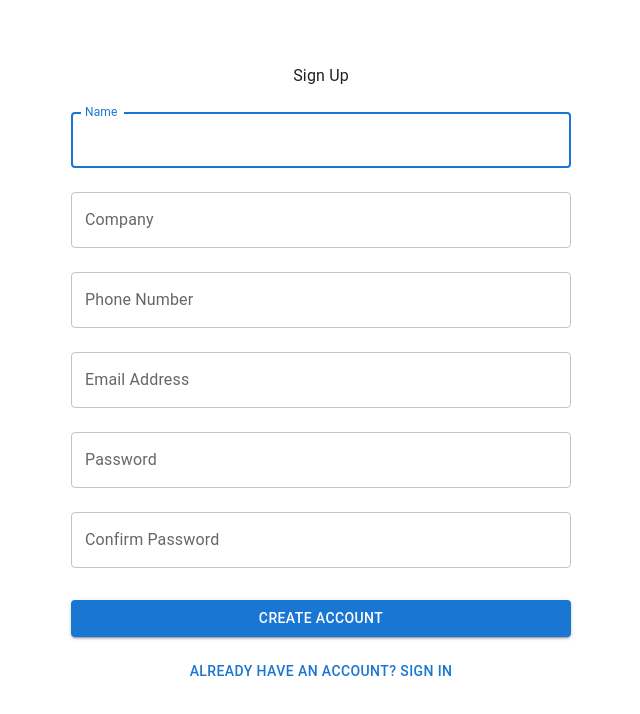
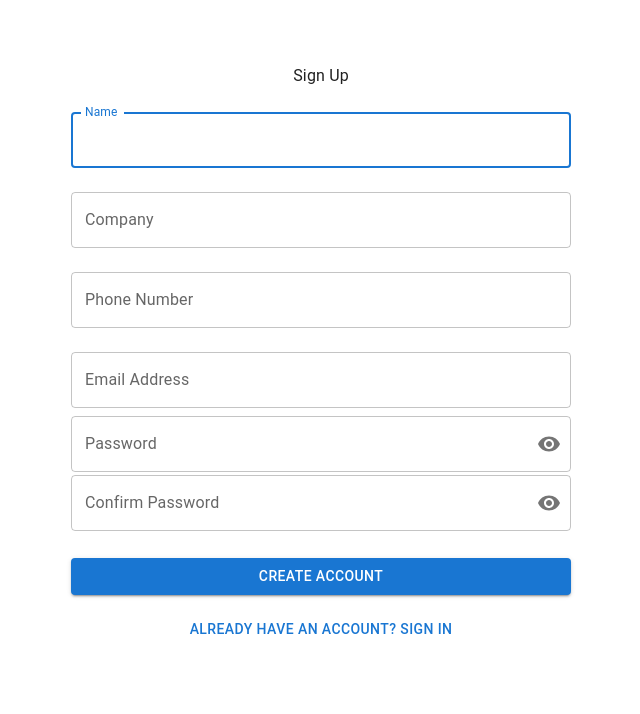
Before and after one commit to jgrimes86/Land-Use-Checklist, a React (Create React App) app in the folder client/: page /login in a window 1280 px wide. Both pictures are taken after a click on the button "DON'T HAVE AN ACCOUNT? SIGN UP". Shown: the top 714 px of the page, without its empty margins (319-959 px from the left). Built offline with nearby package versions, Linux system fonts and the light colour scheme; no server answers.

Commit message:
Add hide/show password functionality on all password inputs

```diff
--- a/client/src/components/ChangePassword.js
+++ b/client/src/components/ChangePassword.js
@@ -1,8 +1,9 @@
 import { useState } from "react";
 import { useFormik } from "formik";
 import * as yup from "yup";
-
-import { Box, Button, Modal, Stack, TextField, Typography } from '@mui/material';
+import { Box, Button, FormControl, FormHelperText, IconButton, InputAdornment, InputLabel, Modal, OutlinedInput, Stack, Typography } from '@mui/material';
+import Visibility from '@mui/icons-material/Visibility';
+import VisibilityOff from '@mui/icons-material/VisibilityOff';
 
 const modalStyle = {
     position: 'absolute',
@@ -19,6 +20,9 @@ const modalStyle = {
 
 function ChangePassword({user, setMessage}) {
     const [error, setError] = useState(null);
+    const [showOldPassword, setShowOldPassword] = useState(false);
+    const [showNewPassword, setShowNewPassword] = useState(false);
+    const [showConfirmPassword, setShowConfirmPassword] = useState(false);
     const [open, setOpen] = useState(false);
     const handleOpen = () => setOpen(true);
     const handleClose = () => setOpen(false);
@@ -64,6 +68,22 @@ function ChangePassword({user, setMessage}) {
         },
     });
 
+    function handleShowOldPassword() {
+        setShowOldPassword((show) => !show)
+    }
+
+    function handleShowNewPassword() {
+        setShowNewPassword((show) => !show)
+    }
+
+    function handleShowConfirmPassword() {
+        setShowConfirmPassword((show) => !show)
+    }
+
+    function handleMouseDownPassword(e) {
+    e.preventDefault()
+    }
+
     return (
         <Box>
             <Button
@@ -82,39 +102,85 @@ function ChangePassword({user, setMessage}) {
                         component="form"
                         onSubmit={passwordFormik.handleSubmit}
                     >
-                        <TextField
-                            margin="normal"
+                        <FormControl variant="outlined" sx={{mb:1, mt:1, width:"100%"}}>
+                            <InputLabel htmlFor="oldPassword">Current Password</InputLabel>
+                            <OutlinedInput
+                                // margin="normal"
                                 fullWidth
                                 name="oldPassword"
-                            type="password"
+                                type={showOldPassword ? "text" : "password" }
                                 label="Current Password"
+                                endAdornment={
+                                    <InputAdornment position="end">
+                                        <IconButton
+                                            aria-label="toggle password visibility"
+                                            onClick={handleShowOldPassword}
+                                            onMouseDown={handleMouseDownPassword}
+                                            edge="end"
+                                        >
+                                        {showOldPassword ? <VisibilityOff /> : <Visibility />}
+                                        </IconButton>
+                                    </InputAdornment>
+                                  }
                                 value={passwordFormik.values.oldPassword}
                                 onChange={passwordFormik.handleChange}
                                 error={!!passwordFormik.errors.oldPassword}
-                            helperText={passwordFormik.errors.oldPassword}
                             />
-                        <TextField
-                            margin="normal"
+                            <FormHelperText>{passwordFormik.errors.oldPassword}</FormHelperText>
+                        </FormControl>
+
+                        <FormControl variant="outlined" sx={{mb:1, mt:1, width:"100%"}}>
+                            <InputLabel htmlFor="newPassword">New Password</InputLabel>
+                            <OutlinedInput
+                                // margin="normal"
                                 fullWidth
                                 name="newPassword"
-                            type="password"
-                            label="New Password"
+                                type={showNewPassword ? "text" : "password" }
+                                label="Current Password"
+                                endAdornment={
+                                    <InputAdornment position="end">
+                                        <IconButton
+                                            aria-label="toggle password visibility"
+                                            onClick={handleShowNewPassword}
+                                            onMouseDown={handleMouseDownPassword}
+                                            edge="end"
+                                        >
+                                        {showNewPassword ? <VisibilityOff /> : <Visibility />}
+                                        </IconButton>
+                                    </InputAdornment>
+                                  }
                                 value={passwordFormik.values.newPassword}
                                 onChange={passwordFormik.handleChange}
                                 error={!!passwordFormik.errors.newPassword}
-                            helperText={passwordFormik.errors.newPassword}
                             />
-                        <TextField
-                            margin="normal"
+                            <FormHelperText>{passwordFormik.errors.newPassword}</FormHelperText>
+                        </FormControl>
+
+                        <FormControl variant="outlined" sx={{mb:1, mt:1, width:"100%"}}>
+                            <InputLabel htmlFor="confirmPassword">Current Password</InputLabel>
+                            <OutlinedInput
                                 fullWidth
                                 name="confirmPassword"
-                            type="password"
-                            label="Confirm Password"
+                                type={showConfirmPassword ? "text" : "password" }
+                                label="Current Password"
+                                endAdornment={
+                                    <InputAdornment position="end">
+                                        <IconButton
+                                            aria-label="toggle password visibility"
+                                            onClick={handleShowConfirmPassword}
+                                            onMouseDown={handleMouseDownPassword}
+                                            edge="end"
+                                        >
+                                            {showConfirmPassword ? <VisibilityOff /> : <Visibility />}
+                                        </IconButton>
+                                    </InputAdornment>
+                                }
                                 value={passwordFormik.values.confirmPassword}
                                 onChange={passwordFormik.handleChange}
                                 error={!!passwordFormik.errors.confirmPassword}
-                            helperText={passwordFormik.errors.confirmPassword}
                             />
+                            <FormHelperText>{passwordFormik.errors.confirmPassword}</FormHelperText>
+                        </FormControl>
 
                         <Stack spacing={2} direction="row">
                             <Button
--- a/client/src/components/EditUser.js
+++ b/client/src/components/EditUser.js
@@ -153,7 +153,6 @@ function EditUser() {
               color: "green",
 
             }}
-            startDecorator={<CheckCircleIcon />}
           >
             <div>
               <div>Success!</div>
--- a/client/src/components/SignIn.js
+++ b/client/src/components/SignIn.js
@@ -3,12 +3,15 @@ import { useState } from "react";
 import { useFormik } from "formik";
 import * as yup from "yup";
 import { useNavigate, useOutletContext } from "react-router-dom";
-
-import { Box, Button, Container, CssBaseline, TextField, Typography } from '@mui/material';
+import { Box, Button, Container, CssBaseline, FormControl, FormHelperText, IconButton, InputAdornment, InputLabel, OutlinedInput, TextField, Typography } from '@mui/material';
+import Visibility from '@mui/icons-material/Visibility';
+import VisibilityOff from '@mui/icons-material/VisibilityOff';
 
 
 function SignIn() {
   const [error, setError] = useState(null);
+  const [showPassword, setShowPassword] = useState(false);
+  const [showConfirmPassword, setShowConfirmPassword] = useState(false);
   const navigate = useNavigate();
   const {setUser, signup, setSignup} = useOutletContext();
 
@@ -68,6 +71,18 @@ function SignIn() {
 
   function toggleForm() {
     setSignup((currentState) => !currentState)
+  }
+
+  function handleShowPassword() {
+    setShowPassword((show) => !show)
+  }
+
+  function handleShowConfirmPassword() {
+    setShowConfirmPassword((show) => !show)
+  }
+
+  function handleMouseDownPassword(e) {
+    e.preventDefault()
   }
 
   return (
@@ -134,30 +149,59 @@ function SignIn() {
                 error={!!formik.errors.email}
                 helperText={formik.errors.email}
             />
-            <TextField
-                margin="normal"
+            <FormControl variant="outlined" sx={{width:"100%"}}>
+              <InputLabel htmlFor="password">Password</InputLabel>
+              <OutlinedInput
                   fullWidth
                   id="password"
                   name="password"
-                type="password"
                   label="Password"
+                  type={showPassword ? "text" : "password" }
+                  endAdornment={
+                    <InputAdornment position="end">
+                    <IconButton
+                      aria-label="toggle password visibility"
+                      onClick={handleShowPassword}
+                      onMouseDown={handleMouseDownPassword}
+                      edge="end"
+                    >
+                      {showPassword ? <VisibilityOff /> : <Visibility />}
+                    </IconButton>
+                  </InputAdornment>
+                  }
                   value={formik.values.password}
                   onChange={formik.handleChange}
                   error={!!formik.errors.password}
-                helperText={formik.errors.password}
               />
-            {signup && <TextField
-                margin="normal"
+              <FormHelperText>{formik.errors.password}</FormHelperText>
+            </FormControl>
+            {signup && <FormControl variant="outlined" sx={{width:"100%"}}>
+              <InputLabel htmlFor="confirmPassword">Confirm Password</InputLabel>
+              <OutlinedInput
                   fullWidth
                   id="confirmPassword"
                   name="confirmPassword"
-                type="password"
                   label="Confirm Password"
+                  type={showConfirmPassword ? "text" : "password" }
+                  endAdornment={
+                    <InputAdornment position="end">
+                    <IconButton
+                      aria-label="toggle password visibility"
+                      onClick={handleShowConfirmPassword}
+                      onMouseDown={handleMouseDownPassword}
+                      edge="end"
+                    >
+                      {showConfirmPassword ? <VisibilityOff /> : <Visibility />}
+                    </IconButton>
+                  </InputAdornment>
+                  }
                   value={formik.values.confirmPassword}
                   onChange={formik.handleChange}
                   error={!!formik.errors.confirmPassword}
-                helperText={formik.errors.confirmPassword}
-            />}
+              />
+              <FormHelperText>{formik.errors.confirmPassword}</FormHelperText>
+            </FormControl>}
+
             <Button
               type="submit"
               fullWidth
```
Also changed, not shown: 1 other file (tests, documents, lock files or other folders). Lines whose indentation alone changed are shown as unchanged.
